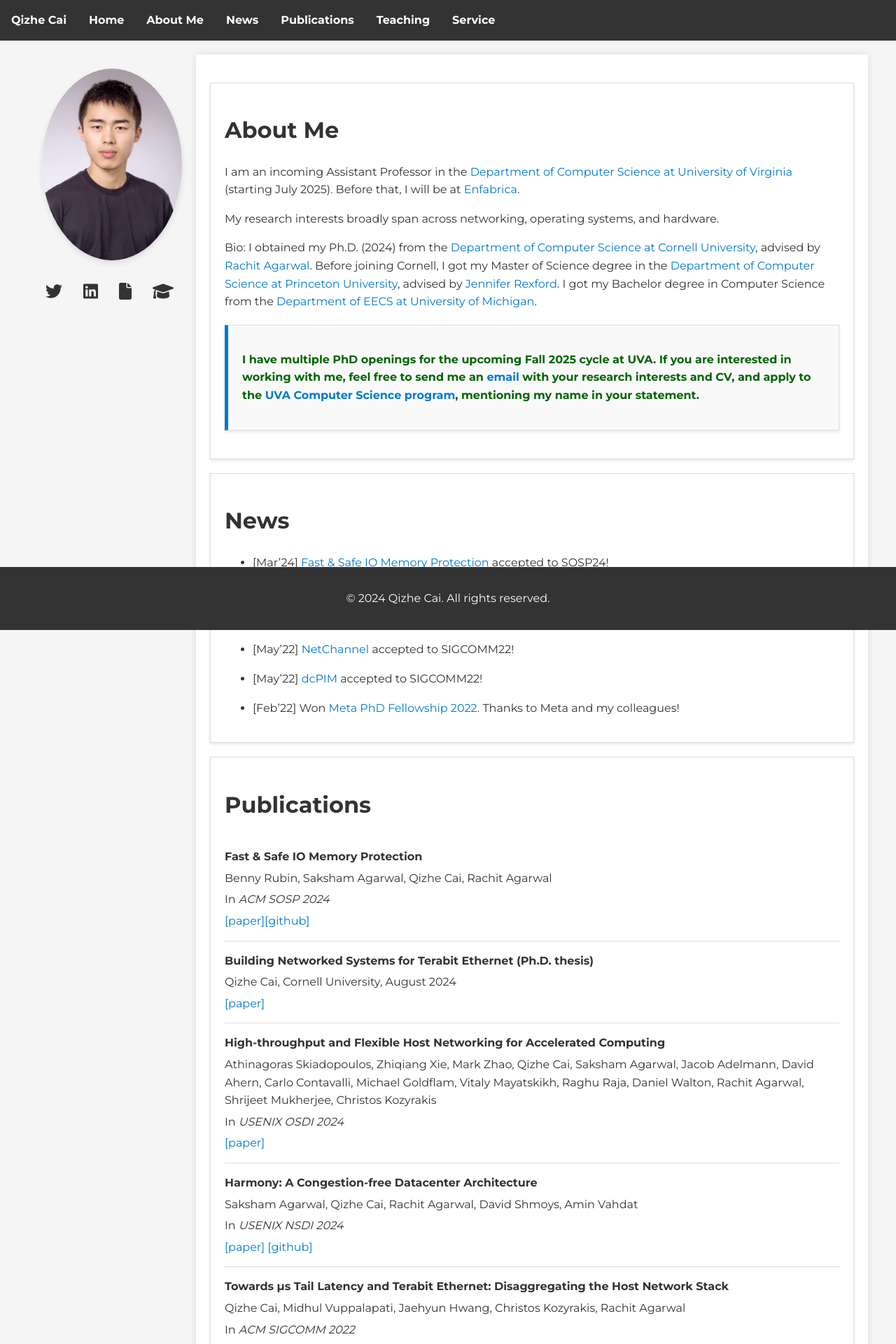
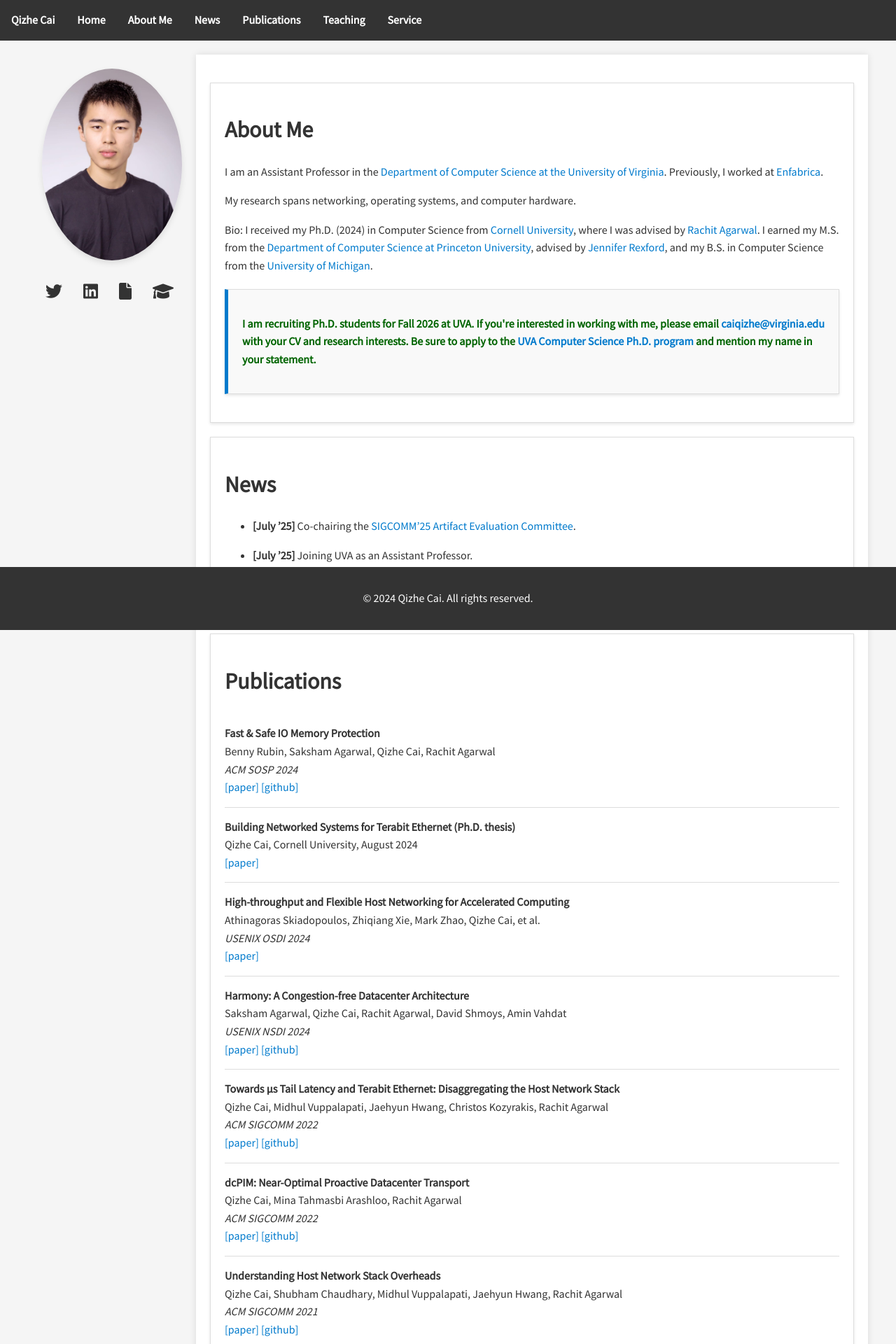
Before and after one commit to qizhe/qizhe.github.io, a Jekyll site: the page built from index.md, in a window 1280 px wide. Shown: the top 1920 px of the page at 70% size. Built offline with Jekyll 4.4.1, drawn with Linux system fonts in a browser that asks for light colours; some of the changed text lies outside the part shown.

Commit message:
Change the files

```diff
--- a/Gemfile
+++ b/Gemfile
@@ -32,3 +32,4 @@ gem "wdm", "~> 0.1.1", :platforms => [:mingw, :x64_mingw, :mswin]
 # Lock `http_parser.rb` gem to `v0.6.x` on JRuby builds since newer versions of the gem
 # do not have a Java counterpart.
 gem "http_parser.rb", "~> 0.6.0", :platforms => [:jruby]
+gem "webrick"
--- a/_layouts/default.html
+++ b/_layouts/default.html
@@ -7,6 +7,7 @@
   <link rel="stylesheet" href="{{ '/assets/css/styles.css' | relative_url }}">
   <link rel="stylesheet" href="https://cdnjs.cloudflare.com/ajax/libs/font-awesome/6.0.0-beta3/css/all.min.css">
   <link rel="stylesheet" href="https://fonts.googleapis.com/css2?family=Montserrat:wght@400;700&display=swap">
+  <link href="https://fonts.googleapis.com/css2?family=Source Sans Pro&display=swap" rel="stylesheet">
 </head>
 <body>
   <header>
--- a/assets/css/styles.css
+++ b/assets/css/styles.css
@@ -1,5 +1,5 @@
 body {
-  font-family: 'Montserrat', sans-serif;
+  font-family: 'Source Sans Pro', serif;
   line-height: 1.6;
   margin: 0;
   padding: 0;
--- a/index.md
+++ b/index.md
@@ -5,119 +5,123 @@ title: Home
 
 <div class="box">
   <h1 id="about-me">About Me</h1>
-  <p>I am an incoming Assistant Professor in the <a href="https://engineering.virginia.edu/departments/computer-science" target="_blank">Department of Computer Science at University of Virginia</a> (starting July 2025). Before that, I will be at <a href="https://www.enfabrica.net/" target="_blank">Enfabrica</a>.</p>
-  <p>My research interests broadly span across networking, operating systems, and hardware.</p>
-  <p>Bio: I obtained my Ph.D. (2024) from the <a href="https://www.cs.cornell.edu/" target="_blank">Department of Computer Science at Cornell University</a>, advised by <a href="https://www.cs.cornell.edu/~ragarwal/" target="_blank">Rachit Agarwal</a>. Before joining Cornell, I got my Master of Science degree in the <a href="https://www.cs.princeton.edu/" target="_blank">Department of Computer Science at Princeton University</a>, advised by <a href="https://www.cs.princeton.edu/~jrex/" target="_blank">Jennifer Rexford</a>. I got my Bachelor degree in Computer Science from the <a href="https://www.eecs.umich.edu/" target="_blank">Department of EECS at University of Michigan</a>.</p>
+  <p>I am an Assistant Professor in the <a href="https://engineering.virginia.edu/departments/computer-science" target="_blank">Department of Computer Science at the University of Virginia</a>. Previously, I worked at <a href="https://www.enfabrica.net/" target="_blank">Enfabrica</a>.</p>
+  <p>My research spans networking, operating systems, and computer hardware.</p>
+  <p>Bio: I received my Ph.D. (2024) in Computer Science from <a href="https://www.cs.cornell.edu/" target="_blank">Cornell University</a>, where I was advised by <a href="https://www.cs.cornell.edu/~ragarwal/" target="_blank">Rachit Agarwal</a>. I earned my M.S. from the <a href="https://www.cs.princeton.edu/" target="_blank">Department of Computer Science at Princeton University</a>, advised by <a href="https://www.cs.princeton.edu/~jrex/" target="_blank">Jennifer Rexford</a>, and my B.S. in Computer Science from the <a href="https://www.eecs.umich.edu/" target="_blank">University of Michigan</a>.</p>
+
   <div class="highlight-box">
-  <p><strong>I have multiple PhD openings for the upcoming Fall 2025 cycle at UVA. If you are interested in working with me, feel free to send me an <a href="mailto:caiqizhe@virginia.edu">email</a> with your research interests and CV, and apply to the <a href="https://engineering.virginia.edu/department/computer-science/academics/graduate-programs/phd-computer-science" target="_blank">UVA Computer Science program</a>, mentioning my name in your statement.</strong></p>
+    <p><strong>I am recruiting Ph.D. students for Fall 2026 at UVA. If you're interested in working with me, please email <a href="mailto:caiqizhe@virginia.edu">caiqizhe@virginia.edu</a> with your CV and research interests. Be sure to apply to the <a href="https://engineering.virginia.edu/department/computer-science/academics/graduate-programs/phd-computer-science" target="_blank">UVA Computer Science Ph.D. program</a> and mention my name in your statement.</strong></p>
   </div>
 </div>
 
 <div class="box">
   <h1 id="news">News</h1>
   <ul>
-    <li><p>[Mar&rsquo;24] <a href="{{ '/papers/fands.pdf' | relative_url }}">Fast & Safe IO Memory Protection</a> accepted to SOSP24!</p></li>
-    <li><p>[Mar&rsquo;24] <a href="{{ '/papers/host-networking-accelerators.pdf' | relative_url }}">Host Networking for AI Accelerators</a> accepted to OSDI24!</p></li>
-    <li><p>[Dec&rsquo;23] <a href="{{ '/papers/harmony.pdf' | relative_url }}">Harmony</a> accepted to NSDI24!</p></li>
-    <li><p>[May&rsquo;22] <a href="{{ '/papers/netchannel.pdf' | relative_url }}">NetChannel</a> accepted to SIGCOMM22!</p></li>
-    <li><p>[May&rsquo;22] <a href="{{ '/papers/dcpim.pdf' | relative_url }}">dcPIM</a> accepted to SIGCOMM22!</p></li>
-    <li><p>[Feb&rsquo;22] Won <a href="https://research.facebook.com/blog/2022/2/announcing-the-recipients-of-the-2022-meta-phd-research-fellowship/">Meta PhD Fellowship 2022</a>. Thanks to Meta and my colleagues!</p></li>
+    <li><p><strong>[July ’25]</strong> Co-chairing the <a href="https://conferences.sigcomm.org/sigcomm/2025/">SIGCOMM’25 Artifact Evaluation Committee</a>.</p></li>
+    <li><p><strong>[July ’25]</strong> Joining UVA as an Assistant Professor.</p></li>
+    <li><p><strong>[March ’25]</strong> Serving on the <a href="https://www.usenix.org/conference/nsdi26#venue">NSDI’26 Program Committee</a>.</p></li>
   </ul>
 </div>
 
 <div class="box">
   <h1 id="publications">Publications</h1>
+
   <div class="publication">
-    <p><strong>Fast & Safe IO Memory Protection</strong></p>
-    <p>Benny Rubin, Saksham Agarwal, Qizhe Cai, Rachit Agarwal</p>
-    <p>In <i>ACM SOSP 2024</i></p>
-    <p><a href="{{ '/papers/fands.pdf' | relative_url }}">[paper]</a><a href="https://github.com/host-architecture/Fast-and-Safe-IO-Memory-Protection">[github]</a></p>
+    <p><strong>Fast & Safe IO Memory Protection</strong><br>
+    Benny Rubin, Saksham Agarwal, Qizhe Cai, Rachit Agarwal<br>
+    <i>ACM SOSP 2024</i><br>
+    <a href="{{ '/papers/fands.pdf' | relative_url }}">[paper]</a> <a href="https://github.com/host-architecture/Fast-and-Safe-IO-Memory-Protection">[github]</a></p>
   </div>
+
   <div class="publication">
-    <p><strong>Building Networked Systems for Terabit Ethernet (Ph.D. thesis)</strong></p>
-    <p>Qizhe Cai, Cornell University, August 2024</p>
-    <p><a href="{{ '/papers/phd-thesis.pdf' | relative_url }}">[paper]</a></p>
+    <p><strong>Building Networked Systems for Terabit Ethernet (Ph.D. thesis)</strong><br>
+    Qizhe Cai, Cornell University, August 2024<br>
+    <a href="{{ '/papers/phd-thesis.pdf' | relative_url }}">[paper]</a></p>
   </div>
+
   <div class="publication">
-    <p><strong>High-throughput and Flexible Host Networking for Accelerated Computing</strong></p>
-    <p>Athinagoras Skiadopoulos, Zhiqiang Xie, Mark Zhao, Qizhe Cai, Saksham Agarwal, Jacob Adelmann, David Ahern, Carlo Contavalli, Michael Goldflam, Vitaly Mayatskikh, Raghu Raja, Daniel Walton, Rachit Agarwal, Shrijeet Mukherjee, Christos Kozyrakis</p>
-    <p>In <i>USENIX OSDI 2024</i></p>
-    <p><a href="{{ '/papers/host-networking-accelerators.pdf' | relative_url }}">[paper]</a></p>
+    <p><strong>High-throughput and Flexible Host Networking for Accelerated Computing</strong><br>
+    Athinagoras Skiadopoulos, Zhiqiang Xie, Mark Zhao, Qizhe Cai, et al.<br>
+    <i>USENIX OSDI 2024</i><br>
+    <a href="{{ '/papers/host-networking-accelerators.pdf' | relative_url }}">[paper]</a></p>
   </div>
+
   <div class="publication">
-    <p><strong>Harmony: A Congestion-free Datacenter Architecture</strong></p>
-    <p>Saksham Agarwal, Qizhe Cai, Rachit Agarwal, David Shmoys, Amin Vahdat</p>
-    <p>In <i>USENIX NSDI 2024</i></p>
-    <p><a href="{{ '/papers/harmony.pdf' | relative_url }}">[paper]</a> <a href="#">[github]</a></p>
+    <p><strong>Harmony: A Congestion-free Datacenter Architecture</strong><br>
+    Saksham Agarwal, Qizhe Cai, Rachit Agarwal, David Shmoys, Amin Vahdat<br>
+    <i>USENIX NSDI 2024</i><br>
+    <a href="{{ '/papers/harmony.pdf' | relative_url }}">[paper]</a> <a href="#">[github]</a></p>
   </div>
+
   <div class="publication">
-    <p><strong>Towards µs Tail Latency and Terabit Ethernet: Disaggregating the Host Network Stack</strong></p>
-    <p>Qizhe Cai, Midhul Vuppalapati, Jaehyun Hwang, Christos Kozyrakis, Rachit Agarwal</p>
-    <p>In <i>ACM SIGCOMM 2022</i></p>
-    <p><a href="{{ '/papers/netchannel.pdf' | relative_url }}">[paper]</a> <a href="https://github.com/Terabit-Ethernet/NetChannel">[github]</a></p>
+    <p><strong>Towards µs Tail Latency and Terabit Ethernet: Disaggregating the Host Network Stack</strong><br>
+    Qizhe Cai, Midhul Vuppalapati, Jaehyun Hwang, Christos Kozyrakis, Rachit Agarwal<br>
+    <i>ACM SIGCOMM 2022</i><br>
+    <a href="{{ '/papers/netchannel.pdf' | relative_url }}">[paper]</a> <a href="https://github.com/Terabit-Ethernet/NetChannel">[github]</a></p>
   </div>
+
   <div class="publication">
-    <p><strong>dcPIM: Near-Optimal Proactive Datacenter Transport</strong></p>
-    <p>Qizhe Cai, Mina Tahmasbi Arashloo, Rachit Agarwal</p>
-    <p>In <i>ACM SIGCOMM 2022</i></p>
-    <p><a href="{{ '/papers/dcpim.pdf' | relative_url }}">[paper]</a> <a href="https://github.com/Terabit-Ethernet/dcPIM">[github]</a></p>
+    <p><strong>dcPIM: Near-Optimal Proactive Datacenter Transport</strong><br>
+    Qizhe Cai, Mina Tahmasbi Arashloo, Rachit Agarwal<br>
+    <i>ACM SIGCOMM 2022</i><br>
+    <a href="{{ '/papers/dcpim.pdf' | relative_url }}">[paper]</a> <a href="https://github.com/Terabit-Ethernet/dcPIM">[github]</a></p>
   </div>
+
   <div class="publication">
-    <p><strong>Understanding Host Network Stack Overheads</strong></p>
-    <p>Qizhe Cai, Shubham Chaudhary, Midhul Vuppalapati, Jaehyun Hwang, Rachit Agarwal</p>
-    <p>In <i>ACM SIGCOMM 2021</i></p>
-    <p><a href="{{ '/papers/tcp_2021.pdf' | relative_url }}">[paper]</a> <a href="https://github.com/Terabit-Ethernet/Understanding-network-stack-overheads-SIGCOMM-2021">[github]</a></p>
+    <p><strong>Understanding Host Network Stack Overheads</strong><br>
+    Qizhe Cai, Shubham Chaudhary, Midhul Vuppalapati, Jaehyun Hwang, Rachit Agarwal<br>
+    <i>ACM SIGCOMM 2021</i><br>
+    <a href="{{ '/papers/tcp_2021.pdf' | relative_url }}">[paper]</a> <a href="https://github.com/Terabit-Ethernet/Understanding-network-stack-overheads-SIGCOMM-2021">[github]</a></p>
   </div>
+
   <div class="publication">
-    <p><strong>TCP ≈ RDMA: CPU-efficient Remote Storage Access with i10</strong></p>
-    <p>Jaehyun Hwang, Qizhe Cai, Ao Tang, Rachit Agarwal</p>
-    <p>In <i>USENIX NSDI 2020</i></p>
-    <p><a href="{{ '/papers/i10.pdf' | relative_url }}">[paper]</a> <a href="https://github.com/i10-kernel/i10-implementation">[github]</a></p>
+    <p><strong>TCP ≈ RDMA: CPU-efficient Remote Storage Access with i10</strong><br>
+    Jaehyun Hwang, Qizhe Cai, Ao Tang, Rachit Agarwal<br>
+    <i>USENIX NSDI 2020</i><br>
+    <a href="{{ '/papers/i10.pdf' | relative_url }}">[paper]</a> <a href="https://github.com/i10-kernel/i10-implementation">[github]</a></p>
   </div>
+
   <div class="publication">
-    <p><strong>Network-Wide Heavy Hitter Detection For Real-Time Telemetry (Master's thesis)</strong></p>
-    <p>Qizhe Cai, Princeton University, June 2018</p>
-    <p><a href="{{ '/papers/master_thesis.pdf' | relative_url }}">[paper]</a></p>
+    <p><strong>Network-Wide Heavy Hitter Detection for Real-Time Telemetry (Master’s Thesis)</strong><br>
+    Qizhe Cai, Princeton University, June 2018<br>
+    <a href="{{ '/papers/master_thesis.pdf' | relative_url }}">[paper]</a></p>
   </div>
+
   <div class="publication">
-    <p><strong>Network-Wide Heavy Hitter Detection with Commodity Switches</strong></p>
-    <p>Rob Harrison, Qizhe Cai, Arpit Gupta, Jennifer Rexford</p>
-    <p>In <i>ACM SOSR 2018</i></p>
-    <p><a href="{{ '/papers/sosr-18.pdf' | relative_url }}">[paper]</a></p>
+    <p><strong>Network-Wide Heavy Hitter Detection with Commodity Switches</strong><br>
+    Rob Harrison, Qizhe Cai, Arpit Gupta, Jennifer Rexford<br>
+    <i>ACM SOSR 2018</i><br>
+    <a href="{{ '/papers/sosr-18.pdf' | relative_url }}">[paper]</a></p>
   </div>
 </div>
 
 <div class="box">
   <h1 id="teaching">Teaching</h1>
+
   <h3>Cornell University</h3>
   <ul>
-    <li>
-      <p>Fall 2020: Teaching assistant <a href="http://www.cs.cornell.edu/courses/cs4450/2020sp/">CS 4450 Introduction to Computer Networks</a></p>
-    </li>
-    <li>
-      <p>Fall 2018: Teaching assistant <a href="http://www.cs.cornell.edu/courses/cs4321/2018fa/">CS 4321/5321 Practicum in Database Systems</a></p>
-    </li>
+    <li><p>Fall 2020: Teaching Assistant for <a href="http://www.cs.cornell.edu/courses/cs4450/2020sp/">CS 4450: Introduction to Computer Networks</a></p></li>
+    <li><p>Fall 2018: Teaching Assistant for <a href="http://www.cs.cornell.edu/courses/cs4321/2018fa/">CS 4321/5321: Practicum in Database Systems</a></p></li>
   </ul>
+
   <h3>Princeton University</h3>
   <ul>
-    <li>
-      <p>Fall 2017: Teaching assistant for <a href="http://www.cs.princeton.edu/courses/archive/fall17/cos318/">COS 318: Introduction to Operating System</a></p>
-    </li>
-    <li>
-      <p>Spring 2017: Teaching assistant for <a href="http://www.cs.princeton.edu/courses/archive/spring17/cos333/">COS 333: Advanced Programming Techniques</a></p>
-    </li>
-    <li>
-      <p>Fall 2016: Teaching assistant for <a href="http://www.cs.princeton.edu/courses/archive/fall16/cos318/">COS 318: Introduction to Operating System</a></p>
-    </li>
+    <li><p>Fall 2017: Teaching Assistant for <a href="http://www.cs.princeton.edu/courses/archive/fall17/cos318/">COS 318: Introduction to Operating Systems</a></p></li>
+    <li><p>Spring 2017: Teaching Assistant for <a href="http://www.cs.princeton.edu/courses/archive/spring17/cos333/">COS 333: Advanced Programming Techniques</a></p></li>
+    <li><p>Fall 2016: Teaching Assistant for <a href="http://www.cs.princeton.edu/courses/archive/fall16/cos318/">COS 318: Introduction to Operating Systems</a></p></li>
   </ul>
 </div>
 
 <div class="box">
   <h1 id="service">Service</h1>
+
   <h3>Program Committee Member</h3>
   <ul>
-    <li>SOSP SysDW Workshop (<a href ="https://sysdw24.github.io">2024)</a></li>
+    <li><a href="https://www.usenix.org/conference/nsdi26#venue">NSDI 2026</a></li>
+    <li><a href="https://conferences.sigcomm.org/sigcomm/2025/">SIGCOMM 2025 (AEC Co-Chair)</a></li>
+    <li><a href="https://sysdw24.github.io">SOSP SysDW Workshop 2024</a></li>
   </ul>
+
   <h3>External Reviewer</h3>
   <ul>
     <li>IEEE Transactions on Network and Service Management</li>
```
